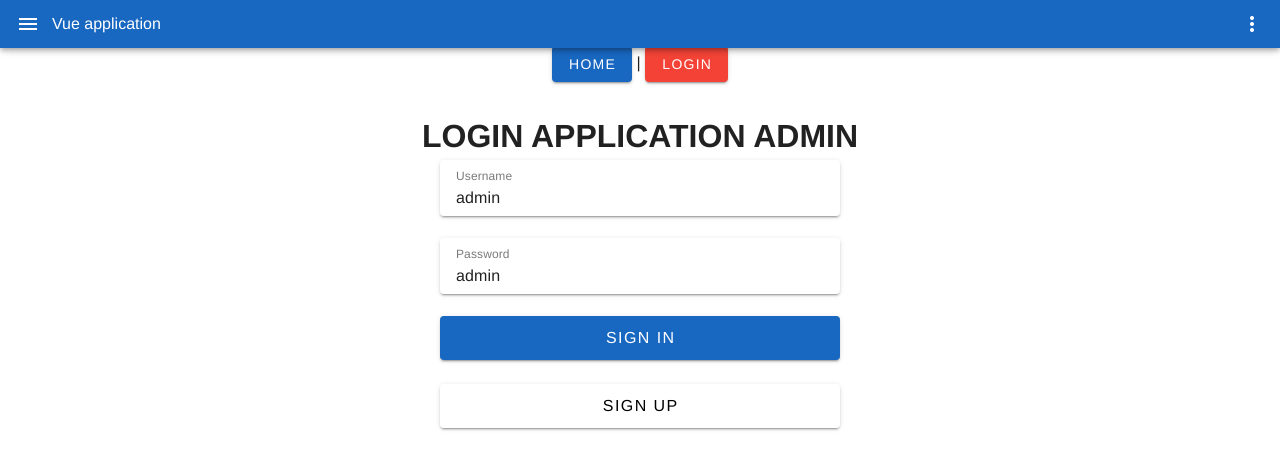
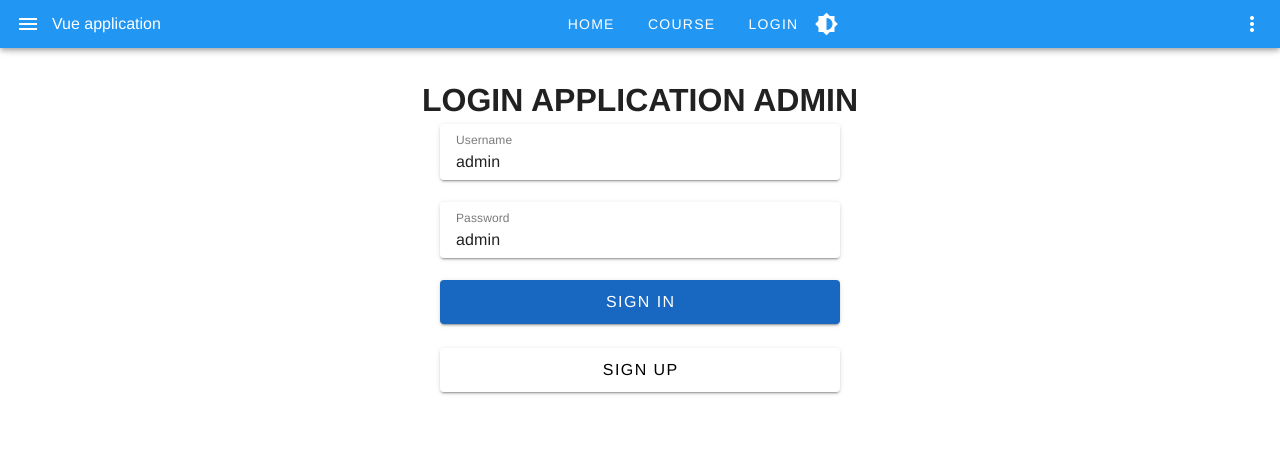
Before and after one commit to nouenthary/vue-app, a Vue app: page /login in a window 1280 px wide. Shown: the top 470 px of the page. Built offline with nearby package versions, Linux system fonts and the light colour scheme.

Commit message:
add theme to vue

```diff
--- a/src/App.vue
+++ b/src/App.vue
@@ -1,11 +1,21 @@
 <template>
-    <v-layout>
-        <v-app>
-            <v-app-bar color="primary" density="compact">
+
+    <v-app :theme="state.theme">
+        <v-app-bar color="blue" density="compact" app fixed hide-on-scroll>
             <template v-slot:prepend>
                 <v-app-bar-nav-icon></v-app-bar-nav-icon>
                 Vue application
             </template>
+
+            <v-toolbar-items class="hidden-sm-and-down">
+                <v-btn text @click="login('/')">Home</v-btn>
+                <v-btn text @click="login('/course')">Course</v-btn>
+                <v-btn text @click="login('/login')">Login</v-btn>
+            </v-toolbar-items>
+
+            <v-icon @click="toggleTheme()">
+                mdi-brightness-6
+            </v-icon>
 
             <template v-slot:append>
                 <v-btn icon="mdi-dots-vertical"></v-btn>
@@ -15,30 +25,45 @@
         <main>
             <v-container fluid>
                 <nav>
-                        <router-link to="/">
-                            <v-btn color="primary">
-                                home
-                            </v-btn>
-                        </router-link>
-                        |
-<!--                        <router-link to="/about">-->
-<!--                            <v-btn color="primary">-->
-<!--                                about-->
-<!--                            </v-btn>-->
-<!--                        </router-link>-->
-<!--                        |-->
-                        <router-link to="/login">
-                            <v-btn color="red">
-                                Login
-                            </v-btn>
-                        </router-link>
                 </nav>
                 <router-view/>
             </v-container>
         </main>
     </v-app>
-    </v-layout>
+
 </template>
+
+<script setup>
+    import {useRouter} from "vue-router";
+    import {reactive, onMounted} from "vue";
+
+    const route = useRouter();
+
+    const state = reactive({
+        theme: "light",
+    });
+
+    onMounted(() => {
+        let theme = localStorage.getItem('theme');
+
+        if (theme === null) {
+            localStorage.setItem('theme', 'light');
+            theme = 'light';
+        }
+
+        state.theme = theme;
+    });
+
+    function login(path = '/') {
+        route.push(path);
+    }
+
+    function toggleTheme() {
+        state.theme = state.theme === 'dark' ? 'light' : 'dark';
+        localStorage.setItem('theme', state.theme);
+    }
+
+</script>
 
 <style>
     #app {
--- a/src/main.ts
+++ b/src/main.ts
@@ -11,7 +11,7 @@ import router from './router'
 
 const vuetify = createVuetify({
     components,
-    directives
+    directives,
 });
 
 createApp(App)
--- a/src/router/index.ts
+++ b/src/router/index.ts
@@ -1,5 +1,6 @@
 import {createRouter, createWebHistory, RouteRecordRaw} from 'vue-router'
 import HomeView from '../views/HomeView.vue';
+import CourseView from '../views/CourseView.vue';
 
 const routes: Array<RouteRecordRaw> = [
     {
@@ -14,6 +15,12 @@ const routes: Array<RouteRecordRaw> = [
         path: '/login',
         name: 'login',
         component: HomeView,
+        meta: {}
+    },
+    {
+        path: '/course',
+        name: 'course',
+        component: CourseView,
         meta: {}
     },
 ];
--- /dev/null
+++ b/src/views/CourseView.vue
@@ -0,0 +1,15 @@
+<template>
+    <div>
+        Course Vue
+    </div>
+</template>
+
+<script>
+    export default {
+        name: "CourseView"
+    }
+</script>
+
+<style scoped>
+
+</style>
```
Lines whose indentation alone changed are shown as unchanged.
